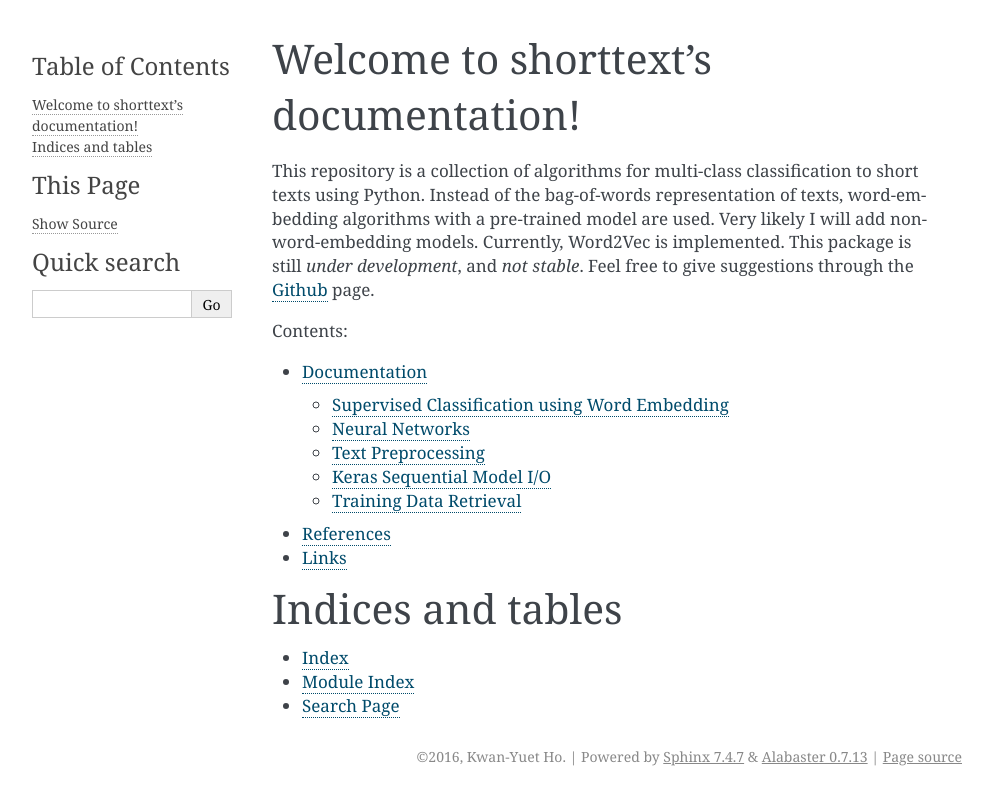
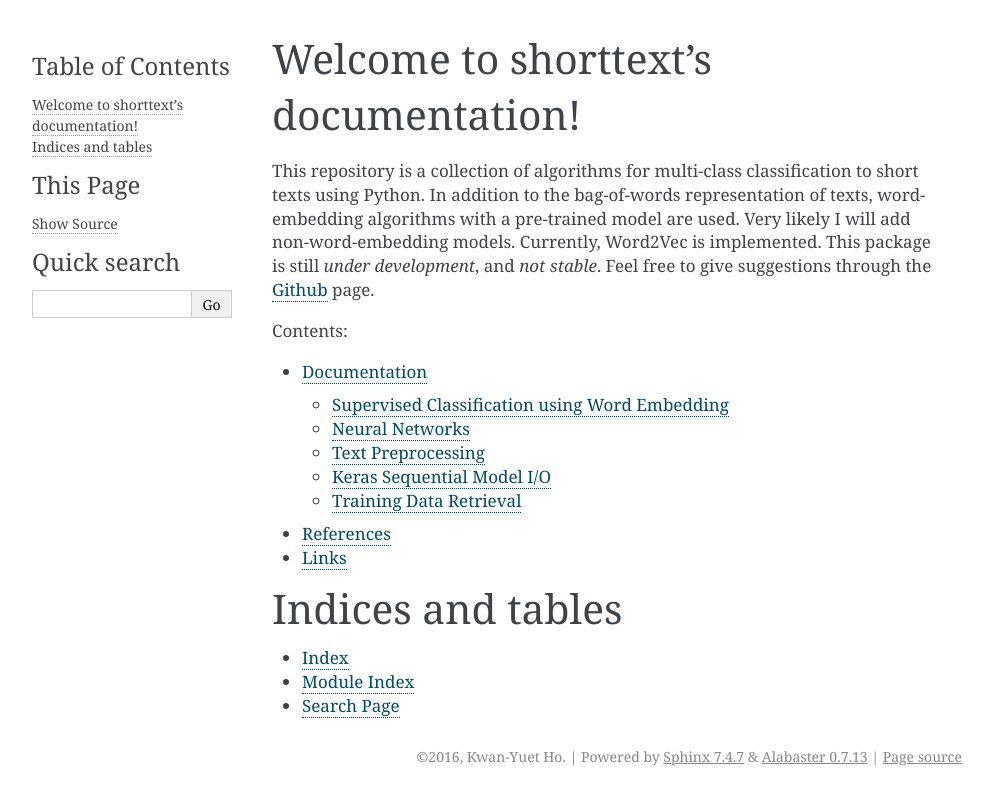
Before and after one commit to stephenhky/PyShortTextCategorization, a Sphinx documentation site: the page built from docs/index.rst, in a window 1280 px wide. Shown: the top 805 px of the page, without its empty margins (148-1141 px from the left). Built offline with Sphinx 7.4.7, drawn with Linux system fonts in a browser that asks for light colours.

```diff
--- a/docs/index.rst
+++ b/docs/index.rst
@@ -7,7 +7,7 @@ Welcome to shorttext's documentation!
 =====================================
 
 This repository is a collection of algorithms for multi-class classification to short texts using Python.
-Instead of the bag-of-words representation of texts, word-embedding algorithms with a pre-trained model are used.
+In addition to the bag-of-words representation of texts, word-embedding algorithms with a pre-trained model are used.
 Very likely I will add non-word-embedding models.
 Currently, Word2Vec is implemented. This package is still *under development*, and *not stable*.
 Feel free to give suggestions through the Github_ page.
```
Also changed, not shown: README.md (+6 -5 lines).
